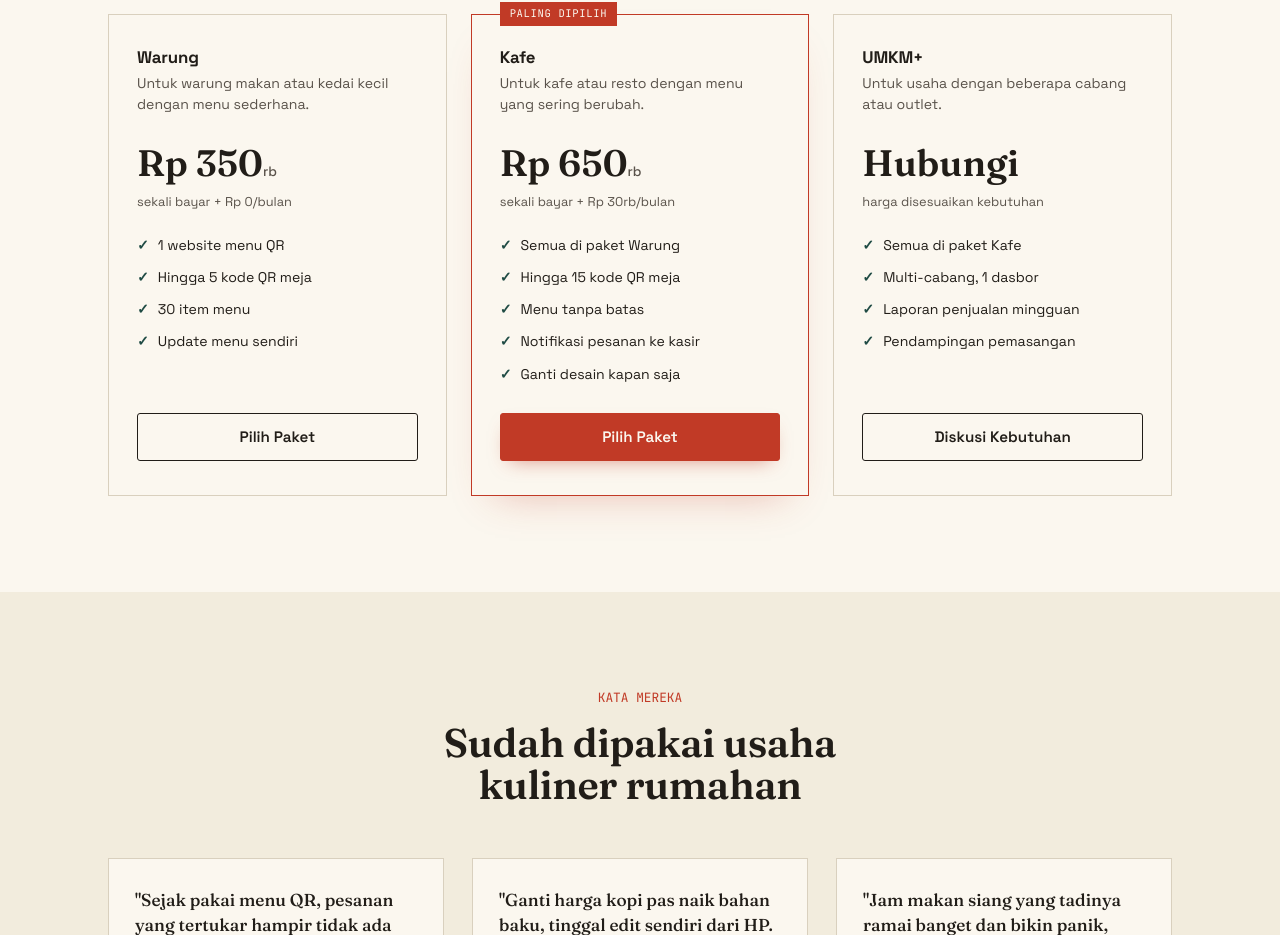
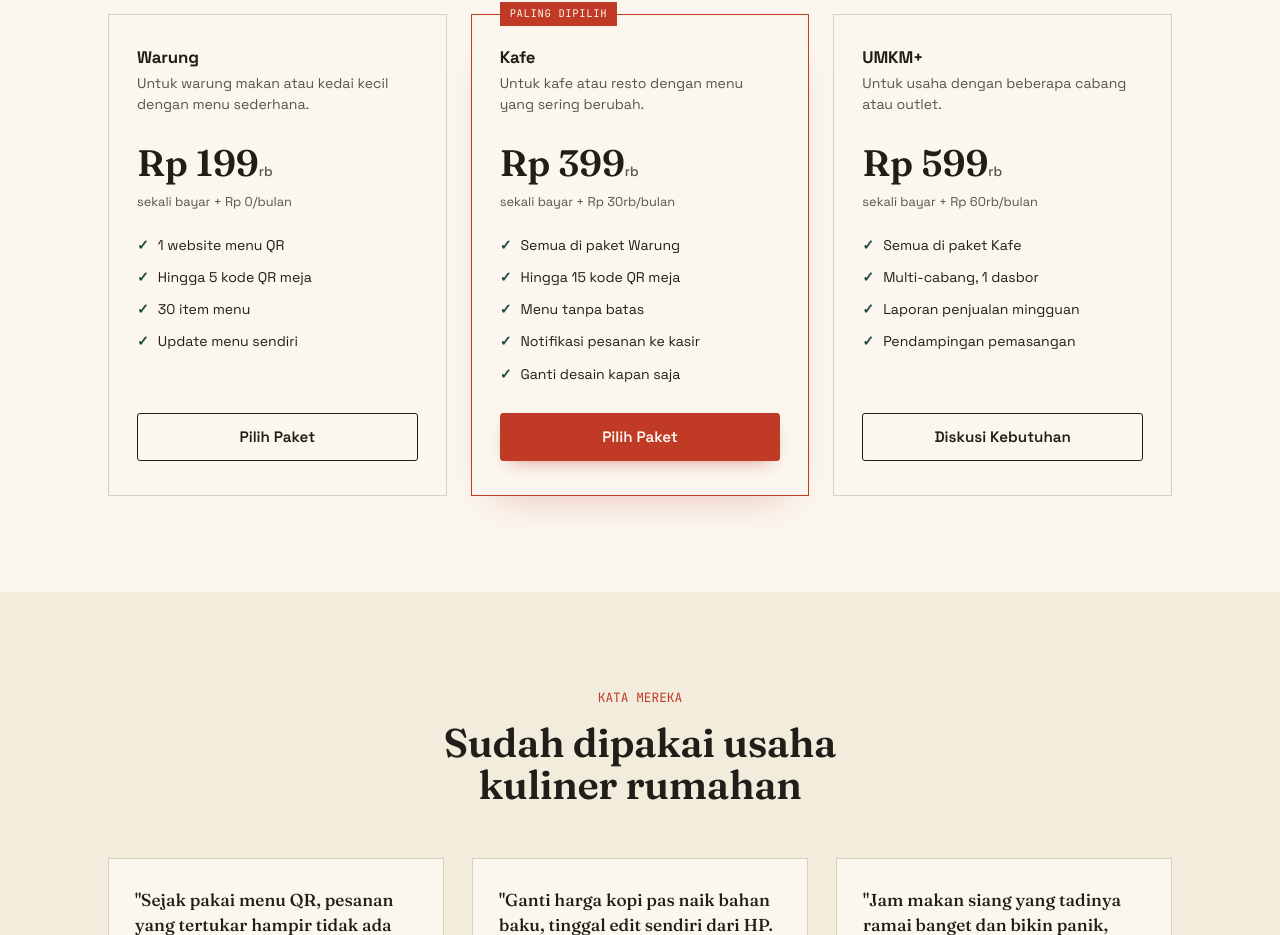
Before and after one commit to raviachmad35/webresto-raffi, a plain HTML site: page index.html in a window 1280 px wide. Shown: the part 3251-4186 px from the top of the page. Drawn offline with Linux system fonts and the light colour scheme.

Commit message:
Add files via upload

```diff
--- a/index.html
+++ b/index.html
@@ -590,7 +590,7 @@
       <div class="price-card">
         <h3>Warung</h3>
         <p class="p-desc">Untuk warung makan atau kedai kecil dengan menu sederhana.</p>
-        <div class="p-amount">Rp 350<span>rb</span></div>
+        <div class="p-amount">Rp 199<span>rb</span></div>
         <div class="p-period">sekali bayar + Rp 0/bulan</div>
         <ul>
           <li>1 website menu QR</li>
@@ -603,7 +603,7 @@
       <div class="price-card featured">
         <h3>Kafe</h3>
         <p class="p-desc">Untuk kafe atau resto dengan menu yang sering berubah.</p>
-        <div class="p-amount">Rp 650<span>rb</span></div>
+        <div class="p-amount">Rp 399<span>rb</span></div>
         <div class="p-period">sekali bayar + Rp 30rb/bulan</div>
         <ul>
           <li>Semua di paket Warung</li>
@@ -617,8 +617,8 @@
       <div class="price-card">
         <h3>UMKM+</h3>
         <p class="p-desc">Untuk usaha dengan beberapa cabang atau outlet.</p>
-        <div class="p-amount">Hubungi</div>
-        <div class="p-period">harga disesuaikan kebutuhan</div>
+        <div class="p-amount">Rp 599<span>rb</span></div>
+        <div class="p-period">sekali bayar + Rp 60rb/bulan</div>
         <ul>
           <li>Semua di paket Kafe</li>
           <li>Multi-cabang, 1 dasbor</li>
```
